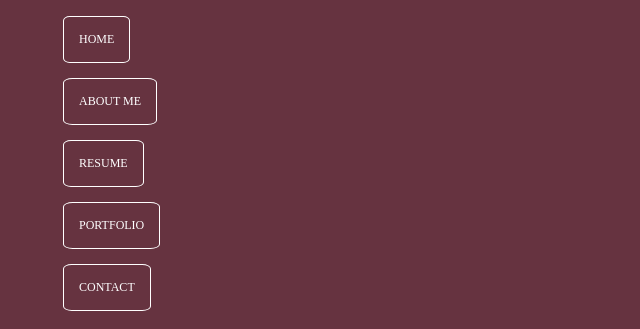
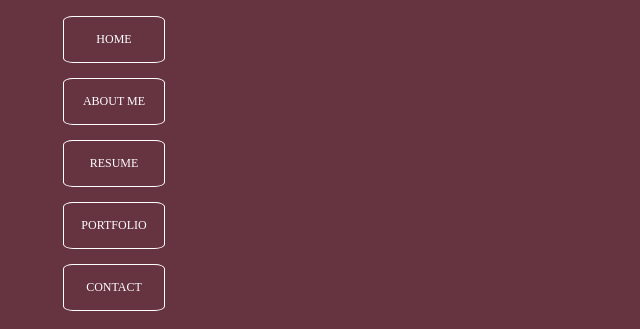
Before and after one commit to GabrielaSpace/GabrielaGarciaPortfolio, a plain HTML site: page index.html in a window 1280 px wide. Shown: the top 329 px of the page, without its empty margins (0-640 px from the left). Drawn offline with Linux system fonts and the light colour scheme.

Commit message:
menu styles

```diff
--- a/styles.css
+++ b/styles.css
@@ -7,6 +7,8 @@
     list-style: none;
     margin: 15px;
     text-align: center;
+    list-style: center;
+
 
 }
 
@@ -22,6 +24,8 @@ ul > li> a{
     background-color: transparent;
     border-radius: 10%;
     border: 1px solid #FFFFFF;
+    width: 70px;
+    height: 15px;
 
 
 
```
